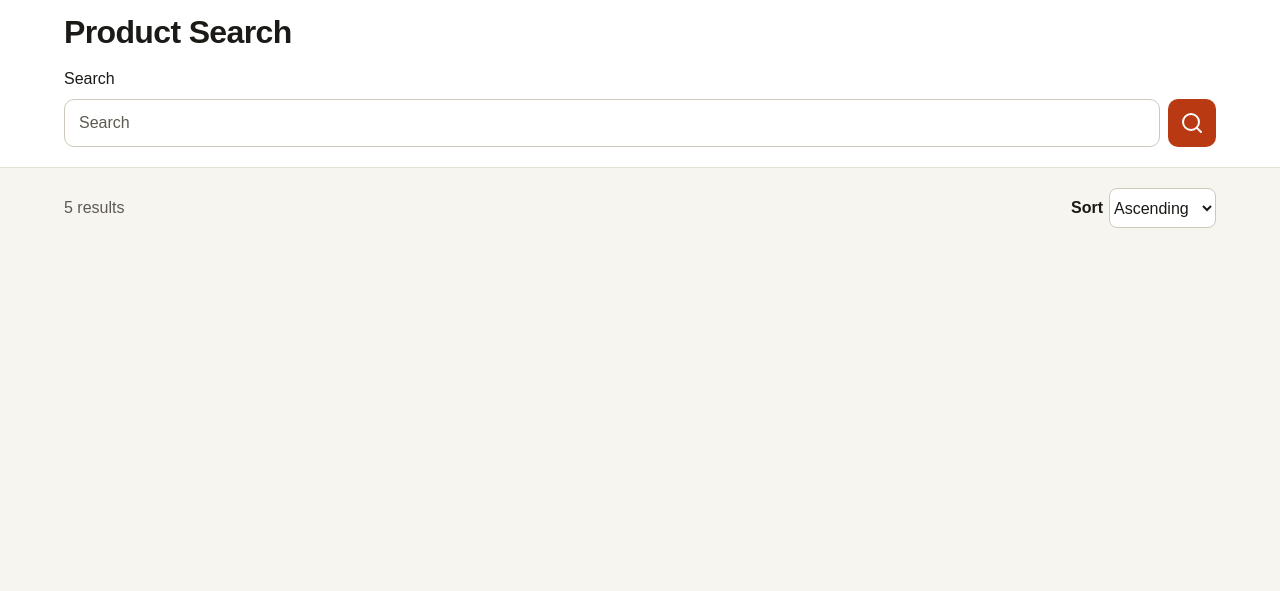
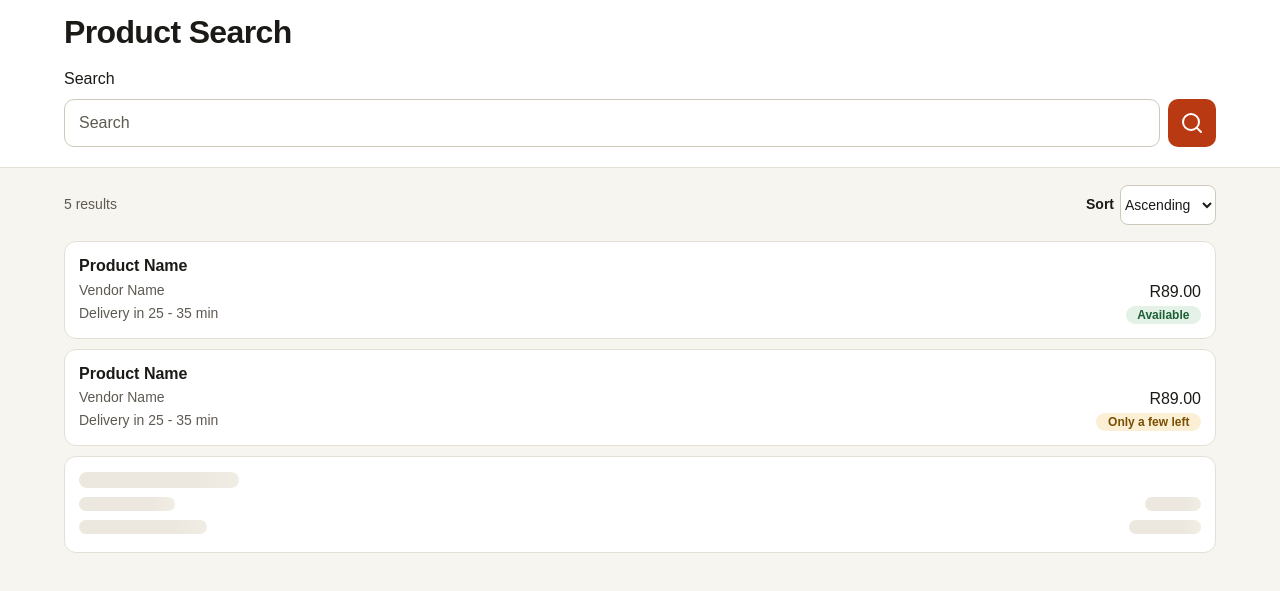
Before and after one commit to Karabo-Seipelo/MrD, a website: page client/index.html in a window 1280 px wide. Shown: the part 63-654 px from the top of the page. Drawn offline with nearby package versions, Linux system fonts and the light colour scheme.

Commit message:
feat: Implement product results display with enhanced styling and skeleton loading indicators

```diff
--- a/client/index.html
+++ b/client/index.html
@@ -42,6 +42,62 @@
           </select>
         </div>
       </div>
+      <ul class="result-list">
+        <li class="result-list__item">
+          <div class="result-list__info">
+            <h2 class="result__name">Product Name</h2>
+            <div class="result__meta">
+              <div class="result__vendor">Vendor Name</div>
+              <div class="result__eta">
+                <i class="result__eta-icon" data-feather="clock"></i>
+                <span>
+                  <span class="result__eta-label">Delivery in</span>
+                  25 - 35 min
+                </span>
+              </div>
+            </div>
+          </div>
+          <div class="result__enrich">
+            <span class="price">R89.00</span>
+            <span class="badge badge__in-stock">Available</span>
+          </div>
+        </li>
+
+        <li class="result-list__item">
+          <div class="result-list__info">
+            <h2 class="result__name">Product Name</h2>
+            <div class="result__meta">
+              <div class="result__vendor">Vendor Name</div>
+              <div class="result__eta">
+                <i class="result__eta-icon" data-feather="clock"></i>
+                <span>
+                  <span class="result__eta-label">Delivery in</span>
+                  25 - 35 min
+                </span>
+              </div>
+            </div>
+          </div>
+          <div class="result__enrich">
+            <span class="price">R89.00</span>
+            <span class="badge badge__low-stock">Only a few left</span>
+          </div>
+        </li>
+
+        <li class="result-list__item" aria-hidden="true">
+          <div class="result-list__info">
+            <div class="skeleton skeleton__name"></div>
+            <div class="result__meta">
+              <div class="skeleton skeleton__vendor"></div>
+              <div class="skeleton skeleton__eta"></div>
+            </div>
+          </div>
+          <div class="result__enrich">
+            <span class="skeleton skeleton__price"></span>
+            <span class="skeleton skeleton__badge"></span>
+          </div>
+        </li>
+
+      </ul>
     </main>
 
     <script>
--- a/client/styles.css
+++ b/client/styles.css
@@ -1,11 +1,14 @@
 :root {
   --font-sans: sans-serif;
+  --text-xs: 0.75rem;
+  --text-sm: 0.875rem;
   --text-md: 1rem;
   --text-xl: 1.25rem;
   --text-2xl: 2rem;
   --leading-tight: 1.2;
   --leading-normal: 1.5;
   --weight-semibold: 600;
+
   --color-ink: #1b1a17;
   --color-bg: #f7f5f0;
   --color-surface: #ffffff;
@@ -15,9 +18,18 @@
   --color-accent-hover: #9f300e;
   --color-border-input: #cfc9bb;
   --color-muted: #5e5a52;
+  --color-ok-bg:  #e3f1e7;
+  --color-ok-fg: #1d5e34;
+  --color-low-bg: #fbefd6;
+  --color-low-fg: #7a4f00;
+
+  --color-skeleton: #ece8df;
+  --color-skeleton-highlight: #f5f2eb;
 
   --radius-sm: 0.5rem;
   --radius-md: 0.625rem;
+  --radius-lg: 0.75rem;
+
 
 
   --container: 75rem;
@@ -246,3 +258,134 @@
   border: 1px solid var(--color-border-input);
   border-radius: var(--radius-sm);
 }
+
+.result-list {
+  list-style: none;
+  margin: 0;
+  padding: 0;
+  display: flex;
+  flex-direction: column;
+  gap: 0.625rem;
+}
+
+.result-list__item {
+  display: flex;
+  align-items: stretch;
+  justify-content: space-between;
+  gap: 0.75rem;
+  min-height: 4.75rem;
+  padding: 0.875rem;
+  background: var(--color-surface);
+  border: 1px solid var(--color-line);
+  border-radius: var(--radius-lg);
+}
+
+.result-list__info, .result__enrich {
+  min-width: 0;
+  display: flex;
+  flex-direction: column;
+  gap: 0.25rem;
+}
+
+.result__name {
+  margin: 0;
+  font-size: var(--text-md);
+  font-weight: var(--weight-semibold);
+  line-height: var(--leading-tight);
+}
+
+.result__meta {
+  margin: 0;
+  display: flex;
+  flex-direction: column;
+  row-gap: 0.125rem;
+  font-size: var(--text-sm);
+  color: var(--color-muted);
+}
+
+.result__vendor {
+  min-width: 0;
+}
+
+.result__eta {
+  display: inline-flex;
+  align-items: center;
+  gap: 0.25rem;
+  white-space: nowrap;
+}
+
+.result__eta-icon {
+  display: none;
+}
+
+.result__enrich {
+  align-items: flex-end;
+  justify-content: flex-end;
+  gap: 2px;
+}
+
+.price {
+  font-size: var(--text-md);
+  display: inline-flex;
+  align-items: baseline;
+  gap: 0.375rem;
+}
+
+
+.badge {
+  display: inline-block;
+  padding: 0 0.725rem; /*0.1875rem 0.5rem; */
+  font-size: var(--text-xs);
+  font-weight: var(--weight-semibold);
+  border-radius: 999px;
+}
+
+.badge__in-stock {
+  background: var(--color-ok-bg);
+  color: var(--color-ok-fg);
+}
+
+.badge__low-stock {
+  background: var(--color-low-bg);
+  color: var(--color-low-fg);
+}
+
+@keyframes skeleton-shimmer {
+  from { background-position: 100% 0; }
+  to   { background-position: -100% 0; }
+}
+
+.skeleton {
+  display: block;
+  height: 1em;
+  margin-block: calc((1lh - 1em) / 2);
+  border-radius: var(--radius-md);
+  background-image: linear-gradient(
+    90deg,
+    var(--color-skeleton) 25%,
+    var(--color-skeleton-highlight) 50%,
+    var(--color-skeleton) 75%
+  );
+  background-size: 200% 100%;
+  animation: skeleton-shimmer 1.4s ease-in-out infinite;
+}
+
+@media (prefers-reduced-motion: reduce) {
+  .skeleton { animation: none; }
+}
+
+.skeleton__name {
+  width: 10rem;
+  font-size: var(--text-md);
+  line-height: var(--leading-tight); /* same as .result__name */
+}
+.skeleton__vendor { width: 6rem; }
+.skeleton__eta    { width: 8rem; }
+
+.skeleton__price,
+.skeleton__badge {
+  font-size: var(--text-sm);
+  line-height: 21px; /* same as the vendor and delivery rows */
+}
+.skeleton__price { width: 3.5rem; }
+.skeleton__badge { width: 4.5rem; }
```
